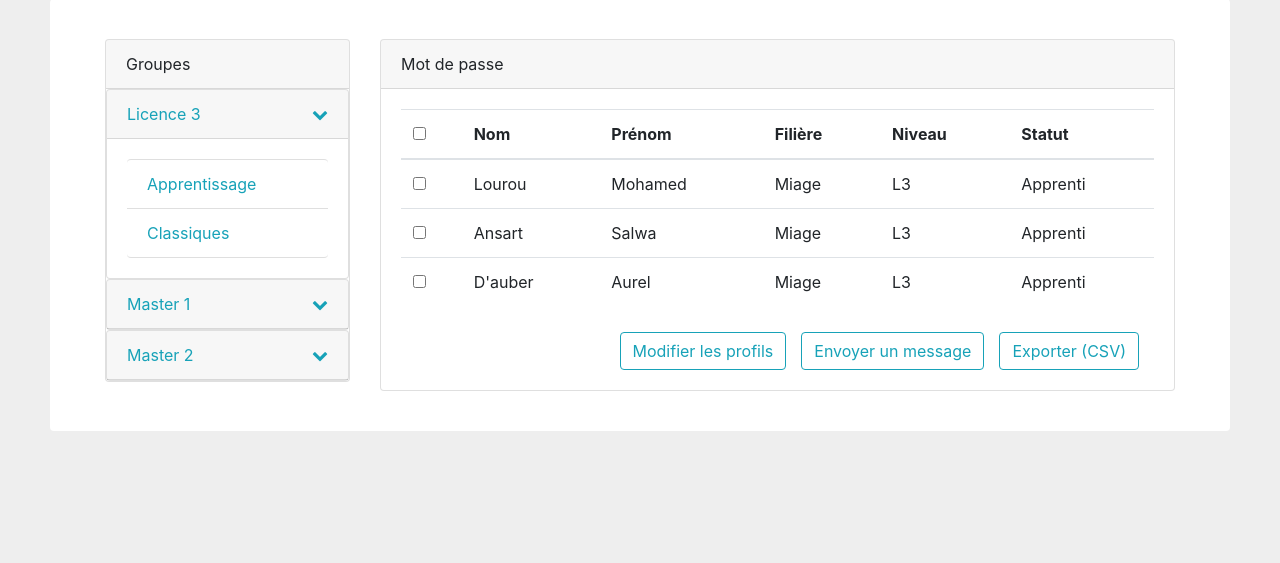
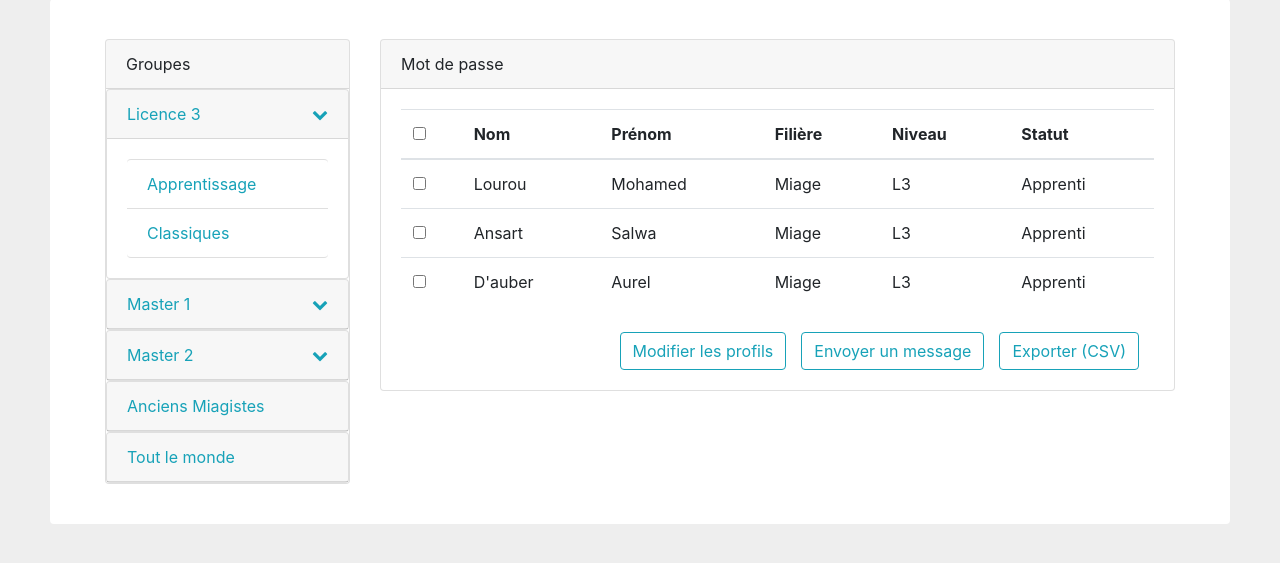
Before and after one commit to MuramasaSwordMaster/projet-php, a PHP site: page /mon-espace/administration/index.php in a window 1280 px wide. Shown: the part 129-692 px from the top of the page. Run offline with PHP 8.4, Linux system fonts and the light colour scheme.

Commit message:
dsf
dsfg

```diff
--- a/mon-espace/administration/index.php
+++ b/mon-espace/administration/index.php
@@ -66,7 +66,7 @@ margin-top:10px;
   <div class="card">
     <div class="card-header">
 
-      <a class="card-link" href='../administration/index.php?annee=licence3&amp;mode=apprentissage' >
+      <a class="card-link" href='../administration/index.php?rubrique=licence3' >
         Licence 3
       </a>
 
@@ -77,8 +77,8 @@ margin-top:10px;
     <div id="collapseOne" class="collapse show" data-parent="#accordion">
       <div class="card-body">
         <ul class="list-group ">
-                <li class="list-group-item"><a href='../administration/index.php?annee=master2&amp;mode=apprentissage'>Apprentissage</a></li>
-                <li class="list-group-item"><a  href='../administration/index.php?annee=master2&amp;mode=classique'>Classiques</a></li>
+                <li class="list-group-item"><a href='../administration/index.php?rubrique=master2&amp;mode=apprentissage'>Apprentissage</a></li>
+                <li class="list-group-item"><a  href='../administration/index.php?rubrique=master2&amp;mode=classique'>Classiques</a></li>
                 </ul>
 
       </div>
@@ -87,7 +87,7 @@ margin-top:10px;
 
   <div class="card">
     <div class="card-header">
-      <a class="collapsed card-link" data-toggle="collapse" href='../administration/index.php?annee=master1'>
+      <a class="collapsed card-link" data-toggle="collapse" href='../administration/index.php?rubrique=master1'>
         Master 1
       </a>
       <a style='float:right;' class="toggle-link collapsed" data-toggle="collapse" href="#collapseTwo" data-title="Déplier l'offre" style="color:#fff;background-color:#ED595B;" aria-expanded="false" aria-controls="collapseOne">
@@ -97,8 +97,8 @@ margin-top:10px;
     <div id="collapseTwo" class="collapse" data-parent="#accordion">
       <div class="card-body">
         <ul class="list-group ">
-                <li class="list-group-item"><a  href='../administration/index.php?annee=master1&amp;mode=apprentissage'>Apprentissage</a></li>
-                <li class="list-group-item"><a  href='../administration/index.php?annee=master1&amp;mode=classique'>Classiques</a></li>
+                <li class="list-group-item"><a  href='../administration/index.php?rubrique=master1&amp;mode=apprentissage'>Apprentissage</a></li>
+                <li class="list-group-item"><a  href='../administration/index.php?rubrique=master1&amp;mode=classique'>Classiques</a></li>
 
 
                 </ul>
@@ -108,7 +108,7 @@ margin-top:10px;
 
   <div class="card">
     <div class="card-header">
-      <a class="card-link" href='../administration/index.php?annee=master2' >
+      <a class="card-link" href='../administration/index.php?rubrique=master2' >
         Master 2
       </a>
       <a style='float:right;' class="toggle-link collapsed" data-toggle="collapse" href="#collapseThree" data-title="Déplier l'offre" style="color:#fff;background-color:#ED595B;" aria-expanded="false" aria-controls="collapseOne">
@@ -118,11 +118,29 @@ margin-top:10px;
     <div id="collapseThree" class="collapse" data-parent="#accordion">
       <div class="card-body">
         <ul class="list-group ">
-                <li class="list-group-item"><a  href='../administration/index.php?annee=master2&amp;mode=apprentissage'>Apprentissage</a></li>
-                <li class="list-group-item"><a  href='../administration/index.php?annee=master2&amp;mode=classique'>Classiques</a></li>
+                <li class="list-group-item"><a  href='../administration/index.php?rubrique=master2&amp;mode=apprentissage'>Apprentissage</a></li>
+                <li class="list-group-item"><a  href='../administration/index.php?rubrique=master2&amp;mode=classique'>Classiques</a></li>
         </ul>
       </div>
     </div>
+  </div>
+  <div class="card">
+    <div class="card-header">
+      <a class="card-link" href='../administration/index.php?rubrique=anciens' >
+        Anciens Miagistes
+      </a>
+
+    </div>
+
+  </div>
+  <div class="card">
+    <div class="card-header">
+      <a class="card-link" href='../administration/index.php?rubrique=tous' >
+        Tout le monde
+      </a>
+
+    </div>
+
   </div>
 
 </div>
```
